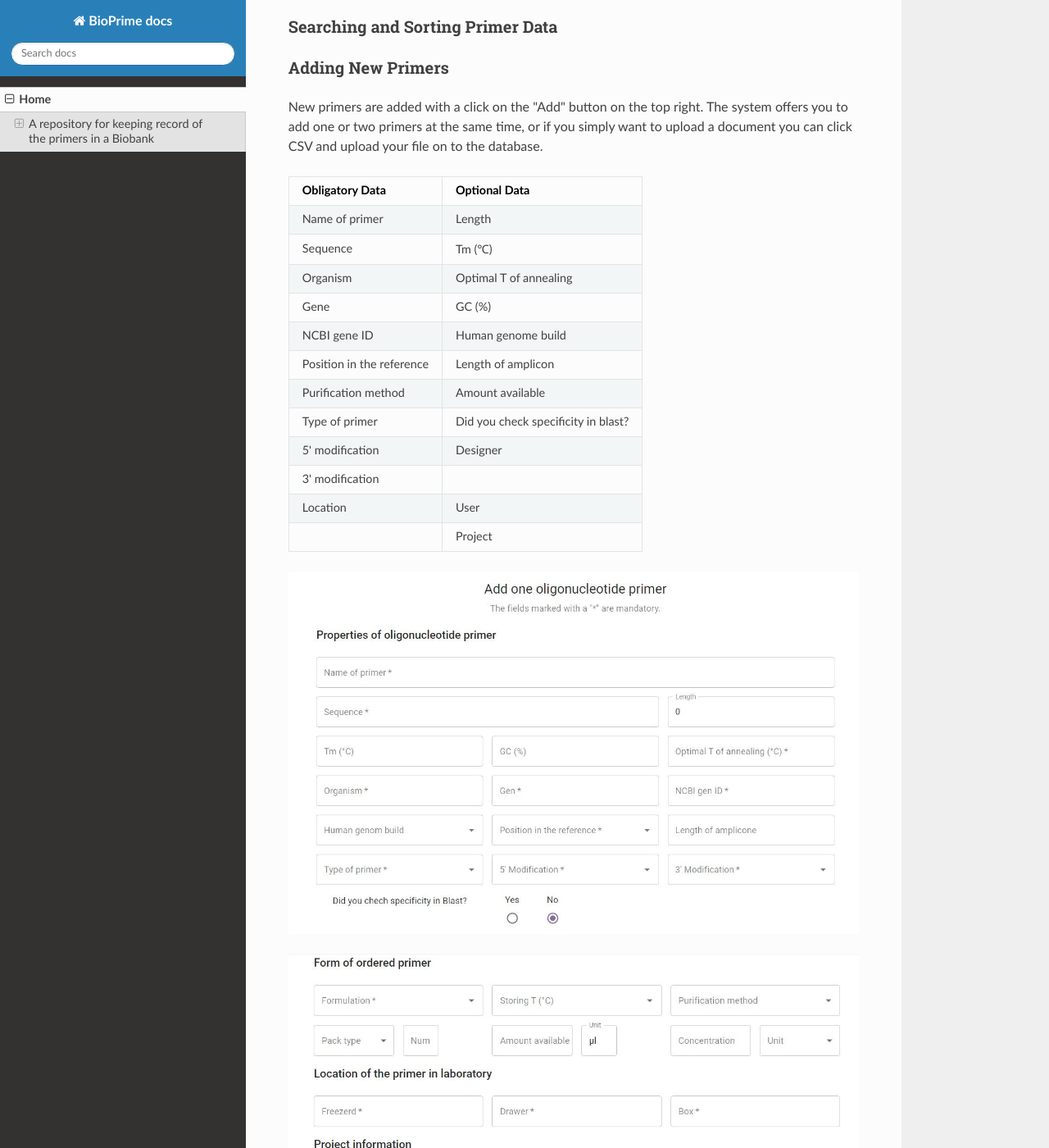
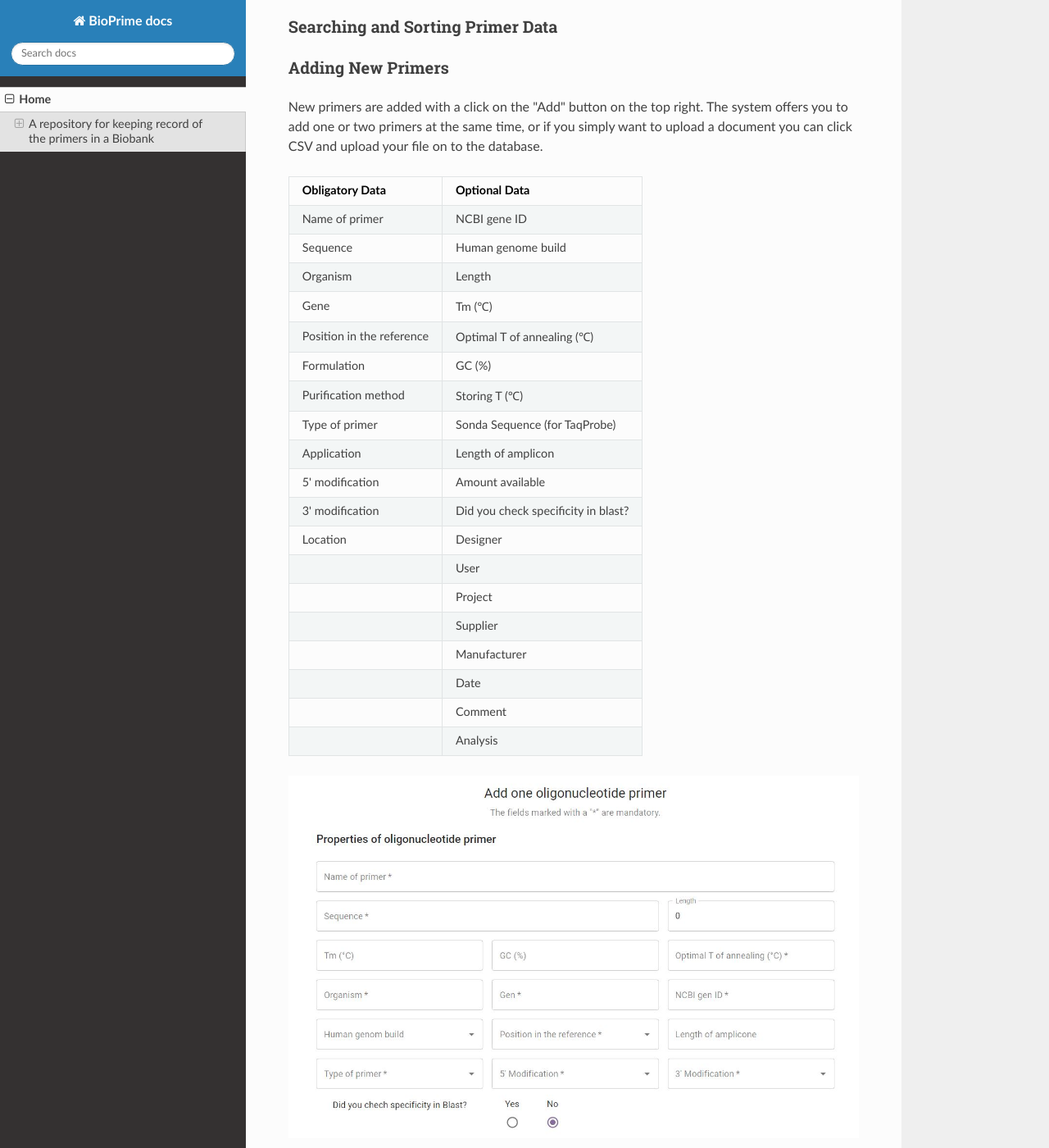
Before and after one commit to Bio-Prime/documentation, an MkDocs documentation site: the page built from docs/index.md, in a window 1280 px wide and 1400 px high, scrolled down 3869 px. Shown: the whole window at 82% size. Built offline with MkDocs 1.6.1, drawn with Linux system fonts in a browser that asks for light colours; nearby versions of some CDN libraries.

Commit message:
posodobila tabelo za dodajanje primerjev

```diff
--- a/docs/index.md
+++ b/docs/index.md
@@ -82,18 +82,25 @@ New primers are added with a click on the "Add" button on the top right. The sys
 
 | Obligatory Data | Optional Data |
 |-------|-------|
-| Name of primer  | Length  |
-| Sequence | Tm (℃)|
-| Organism  | Optimal T of annealing |
-| Gene  | GC (%)  |
-| NCBI gene ID | Human genome build  |
-| Position in the reference  | Length of amplicon  |
-| Purification method  | Amount available  |
-| Type of primer  | Did you check specificity in blast?  |
-| 5' modification | Designer  |
-| 3' modification  |  |
-| Location  | User |
+| Name of primer  | NCBI gene ID  |
+| Sequence | Human genome build|
+| Organism  | Length |
+| Gene  | Tm (℃)  |
+| Position in the reference | Optimal T of annealing (℃) |
+| Formulation | GC (%)  |
+| Purification method | Storing T (℃)   |
+| Type of primer | Sonda Sequence (for TaqProbe)   |
+| Application  | Length of amplicon  |
+| 5' modification | Amount available  |
+| 3' modification  | Did you check specificity in blast? |
+| Location  | Designer |
+|  | User |
 |  | Project |
+|  | Supplier |
+|  | Manufacturer |
+|  | Date |
+|  | Comment |
+|  | Analysis |
 
 ![add_primer1](./add_primer1.JPG)
 
```
